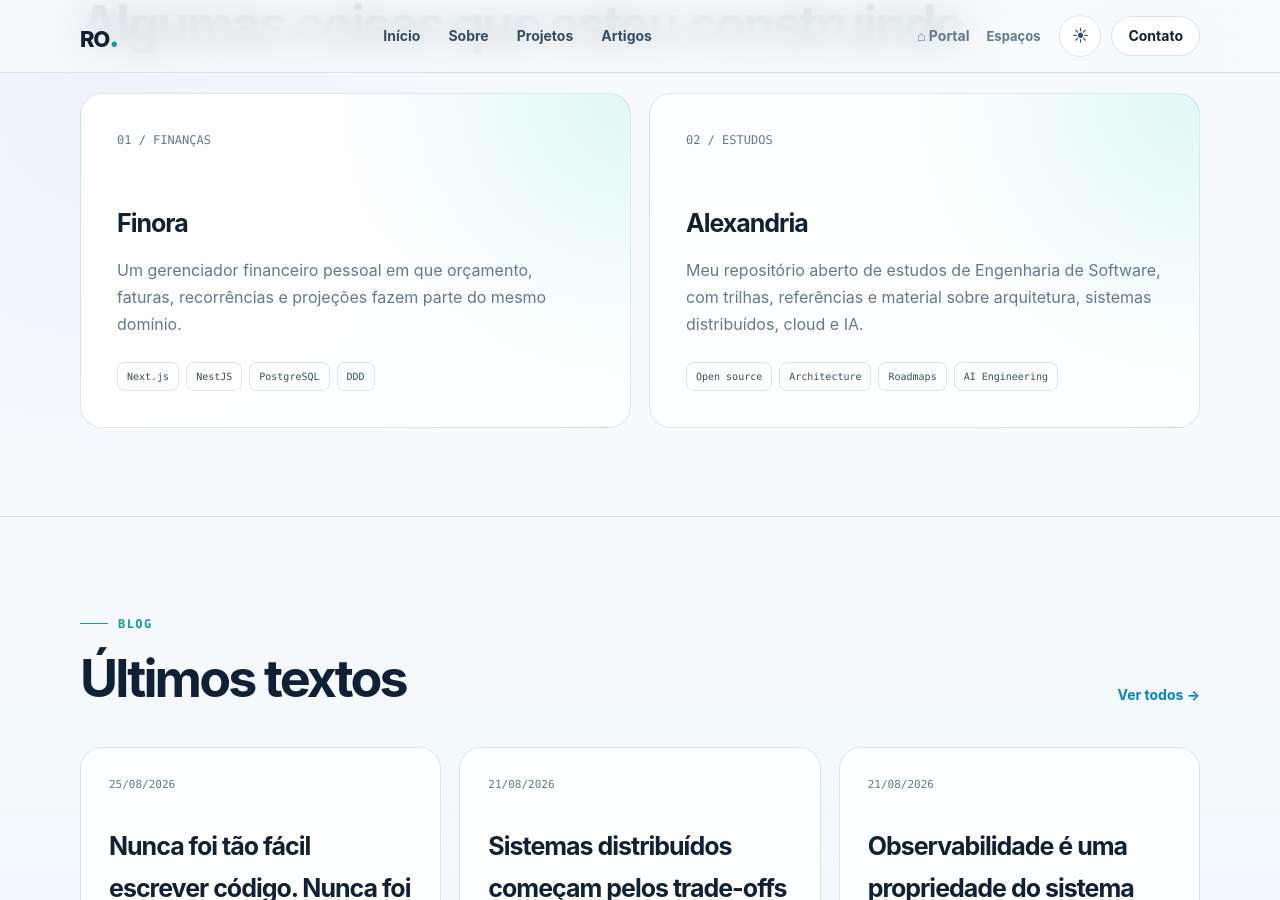
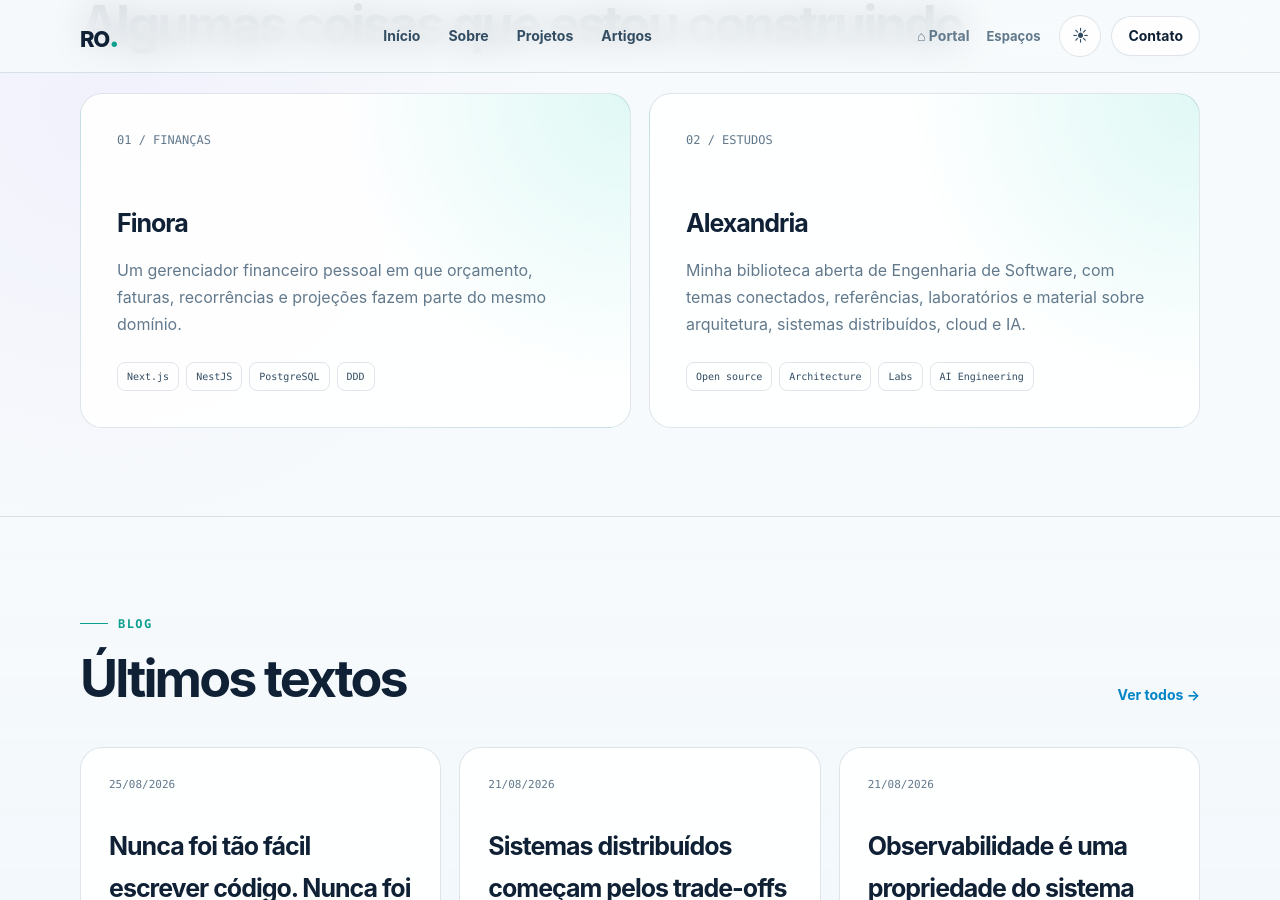
Before and after one commit to blasther12/blasther12.github.io, a Jekyll site: the page built from blog/index.html, in a window 1280 px wide and 900 px high, scrolled down 1223 px. Built offline with Jekyll 4.4.1, drawn with Linux system fonts in a browser that asks for light colours.

Commit message:
fix: send Alexandria project card to published site

```diff
--- a/blog/index.html
+++ b/blog/index.html
@@ -69,9 +69,9 @@
       <article class="card card--featured">
         <span class="card__number">02 / ESTUDOS</span>
         <h3>Alexandria</h3>
-        <p>Meu repositório aberto de estudos de Engenharia de Software, com trilhas, referências e material sobre arquitetura, sistemas distribuídos, cloud e IA.</p>
-        <div class="card__tags"><span>Open source</span><span>Architecture</span><span>Roadmaps</span><span>AI Engineering</span></div>
-        <a class="card__link" href="https://github.com/blasther12/alexandria" aria-label="Abrir projeto Alexandria"></a>
+        <p>Minha biblioteca aberta de Engenharia de Software, com temas conectados, referências, laboratórios e material sobre arquitetura, sistemas distribuídos, cloud e IA.</p>
+        <div class="card__tags"><span>Open source</span><span>Architecture</span><span>Labs</span><span>AI Engineering</span></div>
+        <a class="card__link" href="https://blasther12.github.io/alexandria/" aria-label="Explorar Alexandria"></a>
       </article>
     </div>
   </div>
```
